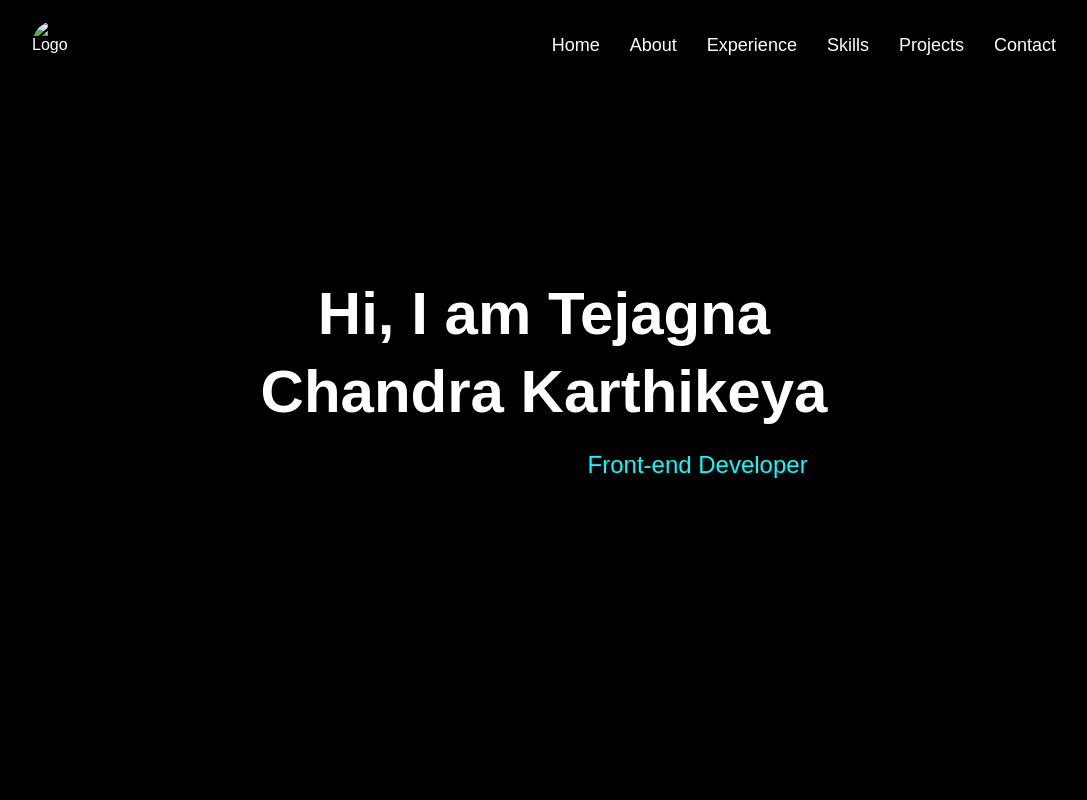
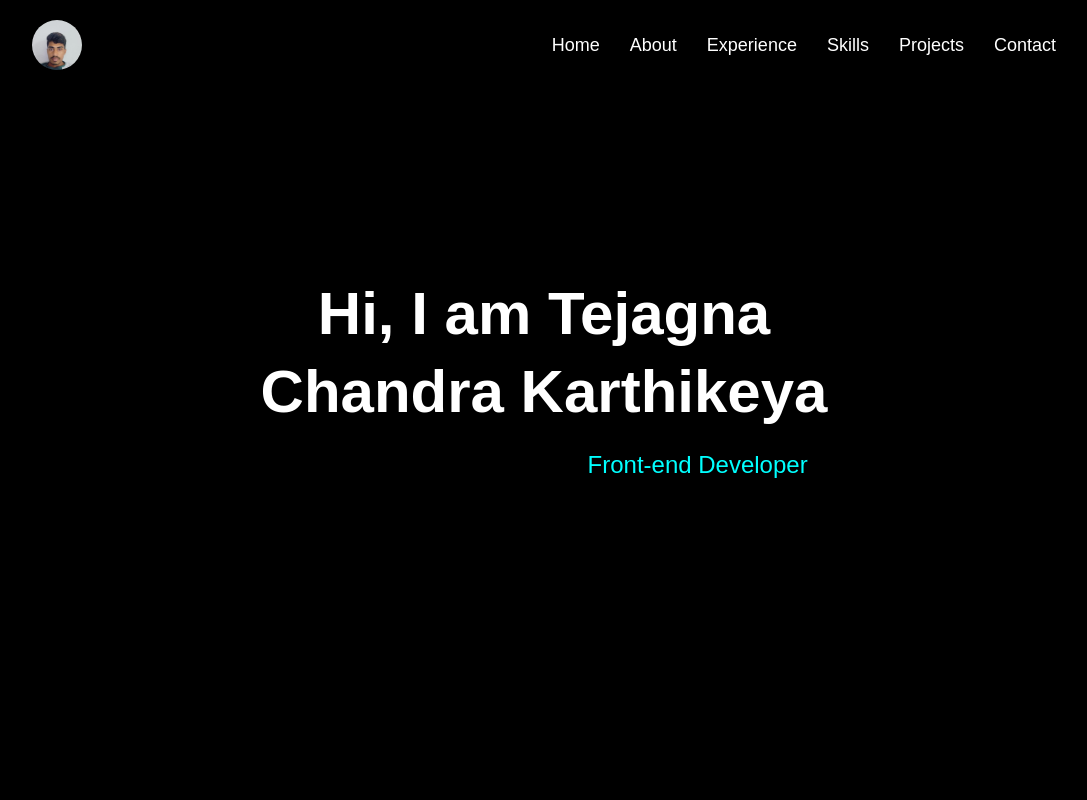
Before and after one commit to Karthikeya-006/Portfolio, a plain HTML site: page index.html in a window 1280 px wide. Shown: the top 800 px of the page, without its empty margins (96-1183 px from the left). Drawn offline with nearby package versions, Linux system fonts and the light colour scheme.

Commit message:
Update index.html

```diff
--- a/index.html
+++ b/index.html
@@ -34,7 +34,7 @@
   <!-- Header Section -->
   <div id="header">
     <div class="nav">
-      <img src="KARTHIK.jpg" alt="Logo" class="nav-logo" />
+      <img src="profile-pic.jpg" alt="Logo" class="nav-logo" />
       <ul>
         <li><a href="#header">Home</a></li>
         <li><a href="#about">About</a></li>
```
